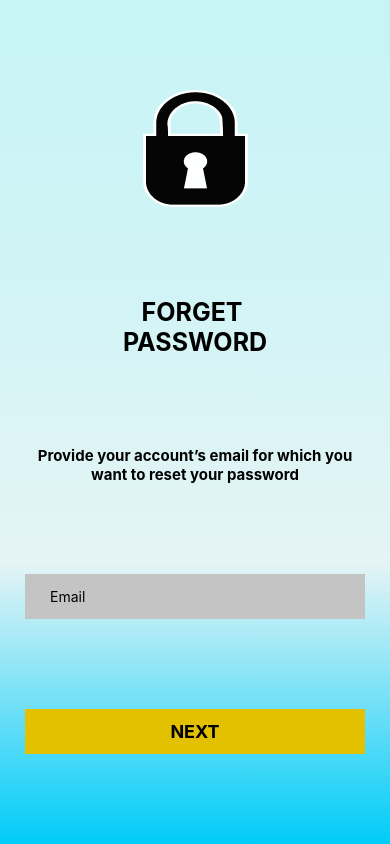
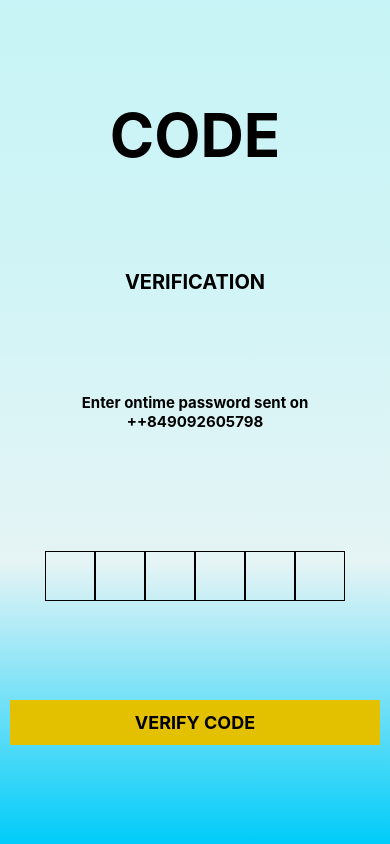
Before and after one commit to LMTam37/LapTrinhDiDong_Week03, a React Native app: screen /firstScreen in a window 390 px wide. Built offline with nearby package versions, Linux system fonts and the light colour scheme.

Commit message:
feat: Implement SquareOTPInput component for OTP entry and add screen1_c component

```diff
--- a/App.js
+++ b/App.js
@@ -4,6 +4,7 @@ import { NavigationContainer } from '@react-navigation/native';
 import firstScreen from './screens/firstScreen';
 import screen1_a from './screens/screen1_a';
 import screen1_b from './screens/screen1_b';
+import screen1_c from './screens/screen1_c';
 
 const Stack = createNativeStackNavigator();
 
@@ -11,7 +12,7 @@ export default function App() {
   return (
     <NavigationContainer>
       <Stack.Navigator initialRouteName='firstScreen' screenOptions={{ headerShown: false }}>
-        <Stack.Screen name='firstScreen' component={screen1_b} />
+        <Stack.Screen name='firstScreen' component={screen1_c} />
       </Stack.Navigator>
     </NavigationContainer>
   );
--- /dev/null
+++ b/components/SquareOTPInput.js
@@ -0,0 +1,95 @@
+import React, { useState, useRef } from 'react';
+import { View, TextInput, StyleSheet } from 'react-native';
+
+const SquareOTPInput = () => {
+    const [otp, setOtp] = useState(['', '', '', '', '', '']);
+    const inputRefs = [useRef(), useRef(), useRef(), useRef(), useRef(), useRef()];
+    const newOtp = [...otp];
+
+    function isNumber(value) {
+        if (value >= 0 && value <= 9) {
+            return true;
+        }
+        return false;
+    }
+
+    function focusSquare(index) {
+        inputRefs[index].current.focus();
+    }
+
+    function assignKey(index, value) {
+        newOtp[index] = value;
+    }
+
+    function handleAddKey(e, index, keyCode) {
+        var value = keyCode - 48;
+
+        if (isNumber(value)) {
+            assignKey(index, value);
+            if (e !== '' && index < 5) {
+                focusSquare(index + 1);
+            } else if (e === '' && index > 0) {
+                focusSquare(index - 1);
+            }
+        }
+    }
+
+    function handleRemoveKey(e, index, keyCode) {
+        if (keyCode == 8) {
+            if (newOtp[index] == '') {
+                focusSquare(index - 1);
+                assignKey(index, '')
+            } else if (index > 0) {
+                assignKey(index, '');
+                focusSquare(index - 1);
+            } else {
+                assignKey(index, '');
+            }
+        }
+    }
+
+    const handleOtpChange = (e, index) => {
+
+        var keyCode = e.keyCode;
+
+        handleAddKey(e, index, keyCode);
+
+        handleRemoveKey(e, index, keyCode);
+
+        setOtp(newOtp);
+
+    };
+
+    return (
+        <View style={styles.otpContainer}>
+            {otp.map((value, index) => (
+                <TextInput
+                    key={index}
+                    style={styles.otpInputSquare}
+                    value={value}
+                    onKeyPress={(e) => handleOtpChange(e, index)}
+                    keyboardType="numeric"
+                    maxLength={1}
+                    ref={inputRefs[index]}
+                />
+            ))}
+        </View>
+    );
+};
+
+const styles = StyleSheet.create({
+    otpContainer: {
+        flexDirection: 'row',
+        marginTop: 20,
+    },
+    otpInputSquare: {
+        width: 50,
+        height: 50,
+        borderWidth: 1,
+        borderColor: 'black',
+        textAlign: 'center',
+        fontSize: 20,
+    },
+});
+
+export default SquareOTPInput;
--- /dev/null
+++ b/screens/screen1_c.js
@@ -0,0 +1,54 @@
+import { View, Text, StyleSheet, TouchableOpacity, TextInput } from 'react-native'
+import React from 'react'
+import { LinearGradient } from 'expo-linear-gradient'
+import SquareOTPInput from '../components/SquareOTPInput'
+
+const screen1_c = () => {
+    return (
+        <LinearGradient
+            colors={['rgba(199, 244, 246, 1)',
+                'rgba(209, 244, 246, 1)',
+                'rgba(229, 244, 245, 1)',
+                'rgba(0, 204, 249, 1)']} style={styles.container}>
+            <Text style={styles.codeHeaderText}>CODE</Text>
+            <Text style={styles.verificationCodeText}>VERIFICATION</Text>
+            <Text style={styles.otpInstructionsText}>Enter ontime password sent on{"\n"}++849092605798</Text>
+            <SquareOTPInput />
+            <TouchableOpacity style={styles.verifyButton}>
+                <Text style={styles.verifyButtonText}>VERIFY CODE</Text>
+            </TouchableOpacity>
+        </LinearGradient>
+    )
+}
+
+const styles = StyleSheet.create({
+    container: {
+        flex: 1,
+        paddingHorizontal: 10,
+        backgroundColor: '#fff',
+        alignItems: 'center',
+        justifyContent: 'space-evenly',
+        width: "100 %",
+    }, codeHeaderText: {
+        fontSize: 60,
+        fontWeight: 'bold'
+    }, verificationCodeText: {
+        fontSize: 20,
+        fontWeight: 'bold'
+    }, otpInstructionsText: {
+        fontSize: 15,
+        fontWeight: 'bold',
+        textAlign: 'center'
+    }, verifyButton: {
+        width: '100%',
+        height: 45,
+        backgroundColor: '#E3C000',
+        justifyContent: 'center',
+        alignItems: 'center'
+    }, verifyButtonText: {
+        fontSize: 18,
+        fontWeight: 'bold'
+    }
+})
+
+export default screen1_c
```
